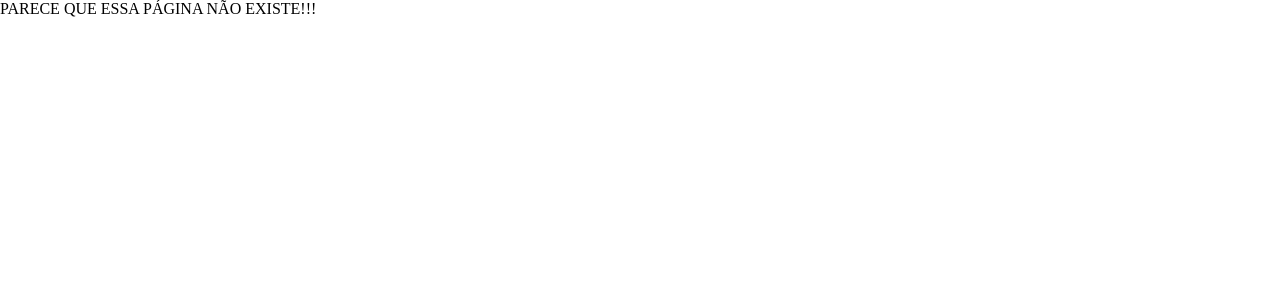
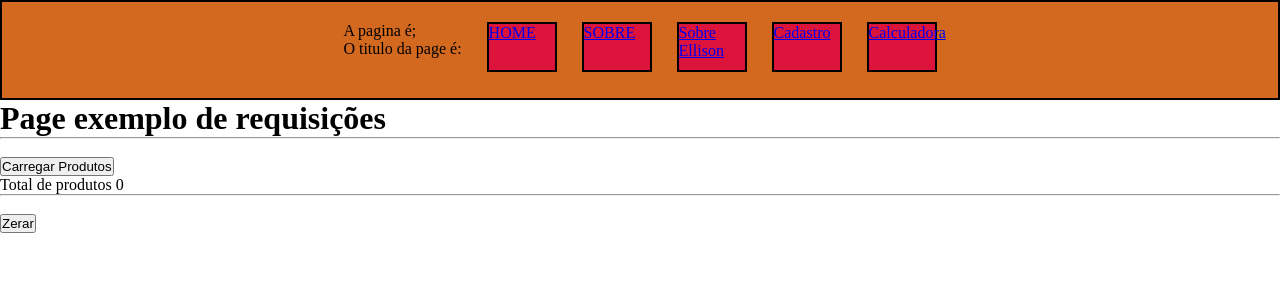
Before and after one commit to ellisonerick/Projetos-React, a React (Vite) app in the folder myproject/: page /requisicoes in a window 1280 px wide. Shown: the top 300 px of the page. Built offline with nearby package versions, Linux system fonts and the light colour scheme.

Commit message:
Requisições - Aula 17/03

```diff
--- a/myproject/src/App.tsx
+++ b/myproject/src/App.tsx
@@ -11,6 +11,7 @@ import Calculator from './pages/Calculadora';
 import Atividade from './pages/Atividade';
 import Condicional from './pages/Condicional';
 import Comunicacao from './pages/Comunicacao';
+import Requisicoes from './Entregar/pages/Requisicoes';
 //import AulaAtiv from './ExerAula';
 
 function App() {
@@ -26,6 +27,7 @@ function App() {
       <Route path='/calculadora' element={<Calculator/>} />
       <Route path='/condicional' element={<Condicional/>} />
       <Route path='/comunicacao' element={<Comunicacao/>} />
+      <Route path='/requisicoes' element={<Requisicoes/>} />
     </Routes>
   )
 }
--- /dev/null
+++ b/myproject/src/Entregar/pages/Requisicoes.tsx
@@ -0,0 +1,40 @@
+import { useState } from "react";
+import Cabe from "../../componentes/cabecalho";
+
+
+
+function Requisicoes(){
+
+    const [produtos , setProdutos] = useState([]);
+
+    const carregarProdutos = () => {
+        fetch('https://fakestoreapi.com/products')
+                .then((response) => {
+                    return response.json();
+            })
+                .then((json) => {
+                    setProdutos(json);
+            })
+    }
+
+    function zerarProdutos(){
+        setProdutos([])
+    }
+
+        return(
+        <div>
+            <Cabe/>
+
+            <h1>Page exemplo de requisições</h1>
+            <hr /><br />
+            <button onClick={carregarProdutos}>Carregar Produtos</button>
+            <br />
+            Total de produtos {produtos.length}
+            <br /> <hr />
+            <br />
+            <button onClick={zerarProdutos}>Zerar</button>
+        </div>
+    )
+}
+
+export default Requisicoes;
```
Also changed, not shown: myproject/src/pages/Condicional.tsx (line endings or trailing spaces).
